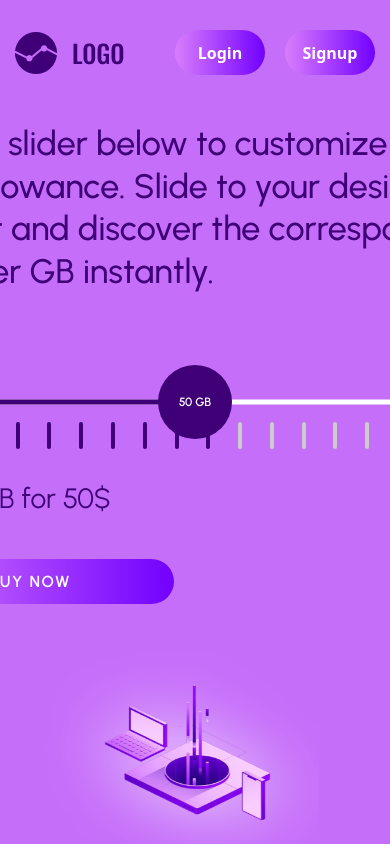
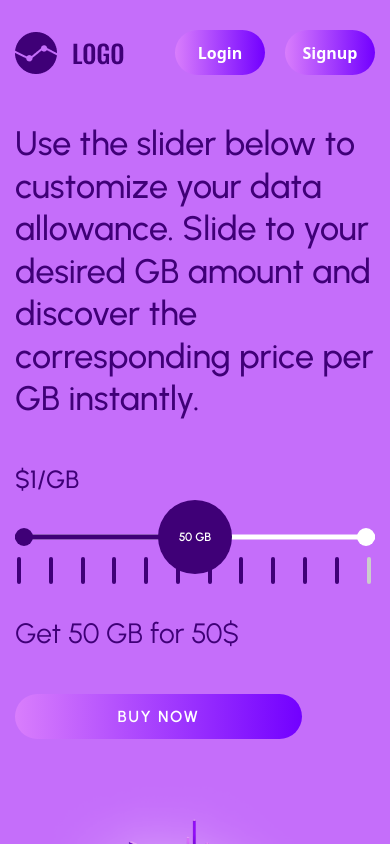
Before and after one commit to fiverr-langesh/proxy-selling, a React (Create React App) app: page / in a window 390 px wide. Shown: the top 844 px of the page. Built offline with nearby package versions, Linux system fonts and the light colour scheme.

Commit message:
updated client's modifications

```diff
--- a/src/components/home/slider/CustomSlider.css
+++ b/src/components/home/slider/CustomSlider.css
@@ -7,6 +7,12 @@
   margin: 10px 0;
   border-radius: 5px;
   cursor: pointer;
+}
+
+@media only screen and (max-width: 768px) {
+  .custom-slider {
+    width: 100%;
+  }
 }
 
 .slider-track {
--- a/src/components/home/slider/Slider.jsx
+++ b/src/components/home/slider/Slider.jsx
@@ -40,7 +40,7 @@ const CustomSlider = () => {
 
   return (
     <section className="py-5 flex flex-col items-start">
-      <h2 className="text-darkSecondary font-[500] text-[20px] pb-1">$1/GB</h2>
+      <h2 className="text-darkSecondary font-[500] text-[25px] pb-1">$1/GB</h2>
       <div
         className="custom-slider"
         ref={sliderRef}
--- a/src/components/proxy-location/ProxyCountry.jsx
+++ b/src/components/proxy-location/ProxyCountry.jsx
@@ -4,8 +4,8 @@ import Button from "../common/buttons/Button";
 function ProxyCountry({ image, country}) {
   return (
     <div className="m-4 flex flex-col justify-center items-center rounded-3xl border-none bg-secondaryLogin w-fit drop-shadow-[0_0px_80px_rgba(255,255,255,0.70)]">
-      <img className="p-5 w-[209px] h-[139px] " src={image} alt="" />
-      <Button text={country} customStyle={" w-[220px] h-[50px] text-[18px] font-[500] tracking-widest"} />
+      <img className="p-5 w-[209px] h-[139px]" src={image} alt="" />
+      <Button text={country} customStyle={" w-[220px] h-[50px] text-[18px] font-[500] tracking-widest cursor-default"} />
     </div>
   );
 }
--- a/src/components/proxy/Proxy.jsx
+++ b/src/components/proxy/Proxy.jsx
@@ -4,9 +4,9 @@ import Footer from "../common/Footer";
 
 function Proxy() {
   return (
-    <>
-      <section className="flex items-center justify-center flex-wrap px-[10px] sm:px-[20px] md:px-[10px] lg:px-[20px] xl:px-[50px] mb-20 font-urbanist">
-        <div className="md:w-1/2 flex items-center justify-center space-y-5 text-darkSecondary">
+    <main className="overflow-x-hidden overflow-y-auto xl:pt-16 px-[15px] sm:px-[25px] md:px-[100px] lg:px-[50px] font-urbanist">
+      <section className="flex items-center justify-center flex-wrap mt-12 xl:mt-0">
+        <div className="md:w-[668px] flex items-center justify-center space-y-5 text-darkSecondary">
           <div className=" max-[400px]:w-[350px] sm:w-[500px] bg-secondaryLogin rounded-lg py-10 px-5 sm:px-10 max-[400px]:text-lg min-[400px]:text-2xl drop-shadow-[0_0px_70px_rgba(255,255,255,0.75)]">
             <p className=" font-medium">
               Lorem ipsum dolor sit amet, consectetur adipiscing elit, sed do
@@ -21,16 +21,16 @@ function Proxy() {
           </div>
         </div>
 
-        <div className=" flex items-center justify-center mr-14">
+        <div className="flex items-center justify-center mr-14">
           <img
             src="images/home.png"
-            className=" h-[400px] w-[494px] md:h-[564px]"
+            className="  h-[300px] w-[400px] sm:w-[494px] sm:h-[564px]"
             alt=""
           />
         </div>
       </section>
       <Footer />
-    </>
+    </main>
   );
 }
 
```
